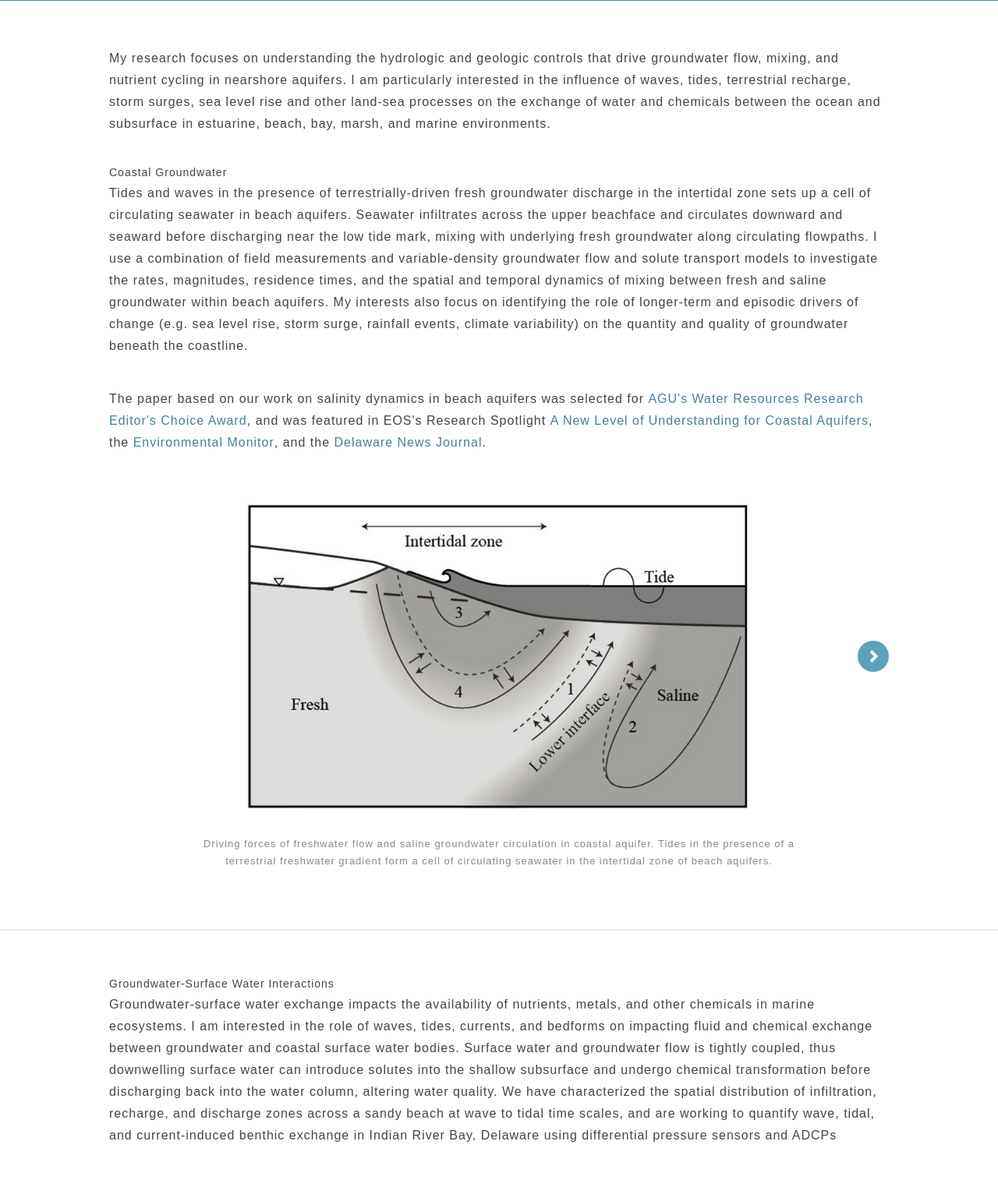
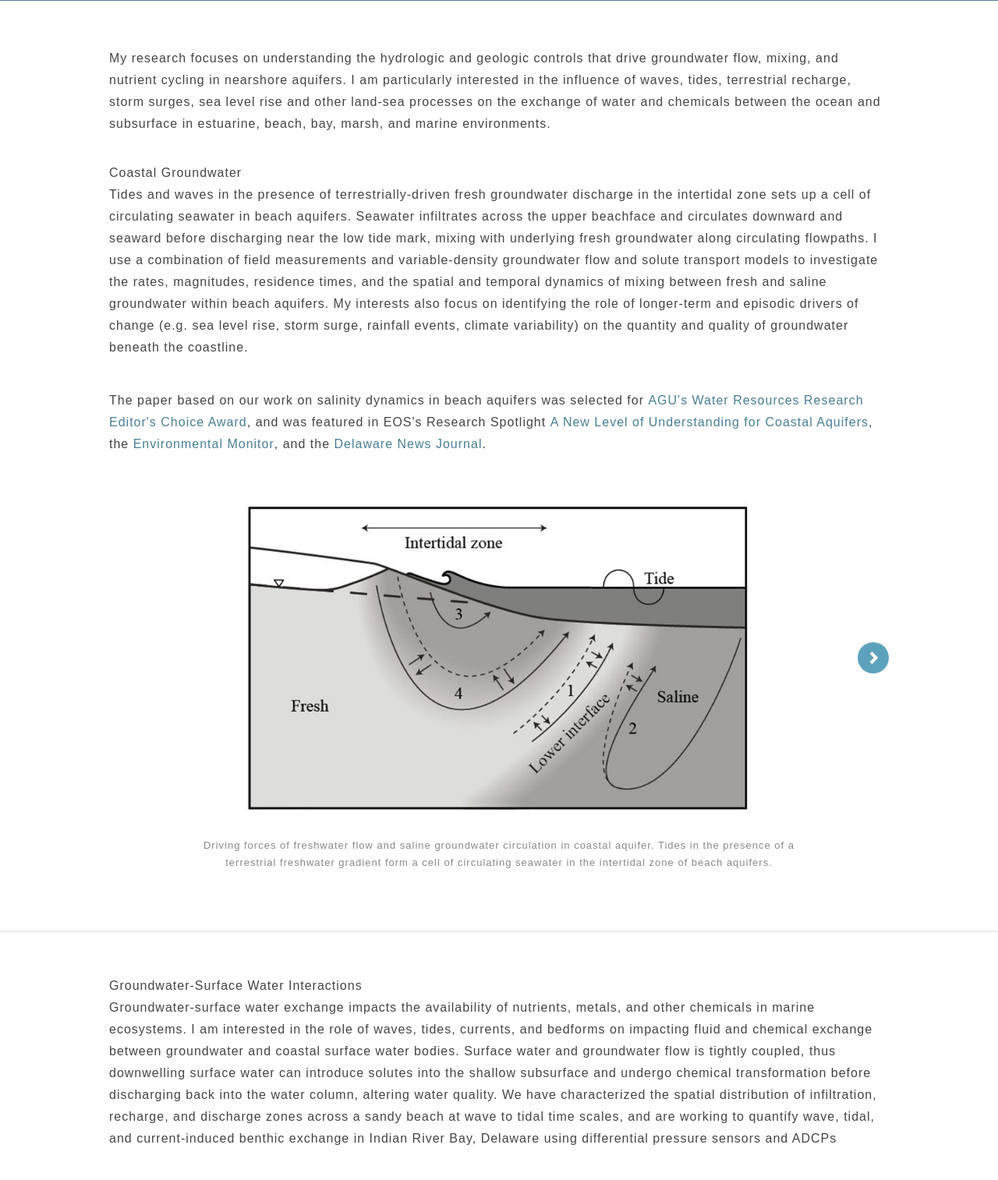
Before and after one commit to jwheiss/jwheiss.github.io, a PHP site: page /research.html in a window 1280 px wide. Shown: the part 435-1949 px from the top of the page at 78% size. Run offline with PHP 8.4, Linux system fonts and the light colour scheme; some web fonts are replaced.

Commit message:
Add files via upload

```diff
--- a/resources/main.css
+++ b/resources/main.css
@@ -186,7 +186,7 @@ a:hover {
 	text-transform: none;
 	color: #444444;
 	letter-spacing: 1px;
-	font-size: 14;
+	font-size: 16;
 	font-weight: 400;
 	}
 #content-inner h3 {
@@ -195,7 +195,7 @@ a:hover {
 	margin-bottom: 5;
 	color: #444444;
 	letter-spacing: 1px;
-	font-size: 14;
+	font-size: 16;
 	font-weight: 400;
 	}
 #content-inner h4 {
```
